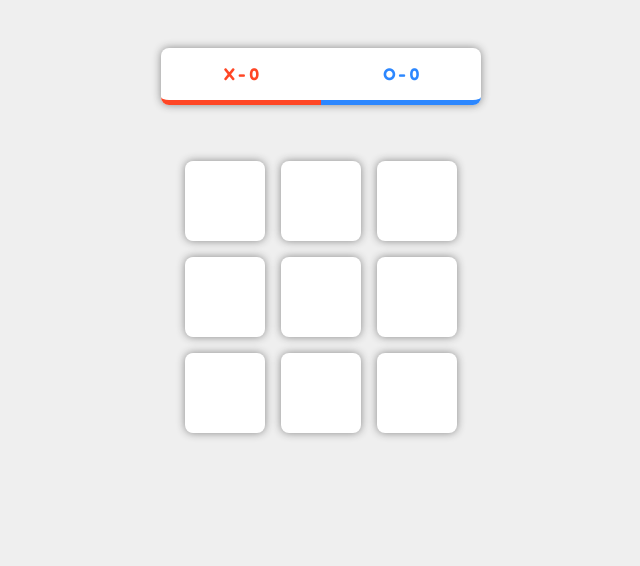
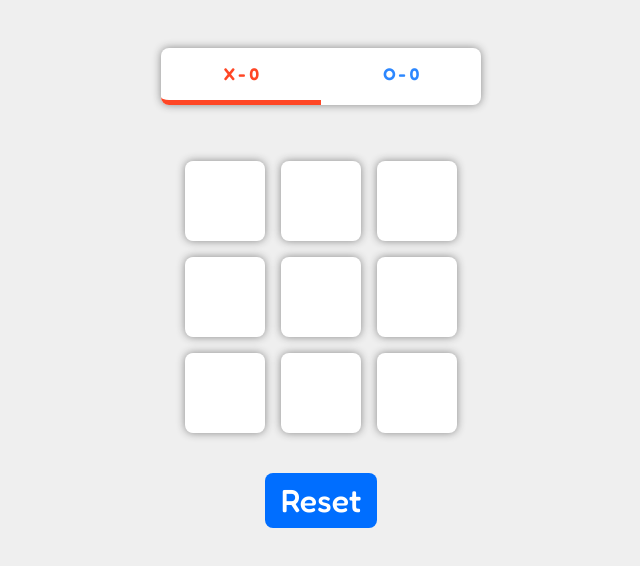
Before and after one commit to Andrew-Neely-82/tic-tac-toe-react, a React (Create React App) app: page / in a window 1280 px wide. Shown: the top 566 px of the page, without its empty margins (319-959 px from the left). Built offline with nearby package versions, Linux system fonts and the light colour scheme.

Commit message:
game fully functional

```diff
--- a/src/App.js
+++ b/src/App.js
@@ -1,4 +1,4 @@
-import { Board, ScoreBoard } from "./components/export";
+import { Board, ResetButton, ScoreBoard } from "./components/export";
 import { useState } from "react";
 import "./App.scss";
 
@@ -6,6 +6,7 @@ function App() {
   const [board, setBoard] = useState(Array(9).fill(null));
   const [xPlaying, setXPlaying] = useState(true);
   const [scores, setScores] = useState({ xScore: 0, oScore: 0 });
+  const [gameOver, setGameOver] = useState(false);
 
   const WIN_CONDITIONS = [
     [0, 1, 2],
@@ -51,10 +52,15 @@ function App() {
       const [x, y, z] = WIN_CONDITIONS[i];
 
       if (board[x] && board[x] === board[y] && board[y] === board[z]) {
-        console.log(board[x]);
+        setGameOver(true);
         return board[x];
       }
     }
+  };
+
+  const resetBoard = () => {
+    setGameOver(false);
+    setBoard(Array(9).fill(null));
   };
 
   const scoreProps = {
@@ -65,7 +71,8 @@ function App() {
   return (
     <div className="App">
       <ScoreBoard {...scoreProps} />
-      <Board board={board} onClick={handleBoxClick} />
+      <Board board={board} onClick={gameOver ? resetBoard : handleBoxClick} />
+      <ResetButton resetBoard={resetBoard} />
     </div>
   );
 }
--- a/src/components/export.js
+++ b/src/components/export.js
@@ -1,3 +1,4 @@
 export { default as Board } from "./board/Board";
 export { default as Box } from "./square/Box";
 export { default as ScoreBoard } from "./scoreBoard/ScoreBoard";
+export { default as ResetButton } from "./resetButton/ResetButton";
--- /dev/null
+++ b/src/components/resetButton/ResetButton.jsx
@@ -0,0 +1,10 @@
+import './style.scss'
+
+const ResetButton = ({ resetBoard }) => {
+  const props = {
+    className: "ResetButton__",
+    onClick: resetBoard,
+  };
+  return <button {...props}>Reset</button>;
+};
+export default ResetButton;
--- /dev/null
+++ b/src/components/resetButton/style.scss
@@ -0,0 +1,10 @@
+.ResetButton__ {
+  display: block;
+  background: rgb(0 110 255);
+  color: white;
+  font-size: 2rem;
+  border: none;
+  border-radius: 0.5rem;
+  padding: 0.5rem 1rem;
+  margin: 2rem auto;
+}
--- a/src/components/scoreBoard/style.scss
+++ b/src/components/scoreBoard/style.scss
@@ -9,6 +9,10 @@
   border-radius: 0.5rem;
   box-shadow: 0 0 8px #888;
   margin: 3rem auto;
+
+  .inactive {
+    border-bottom: 5px solid transparent !important;
+  }
 
   .score {
     width: 100%;
```
